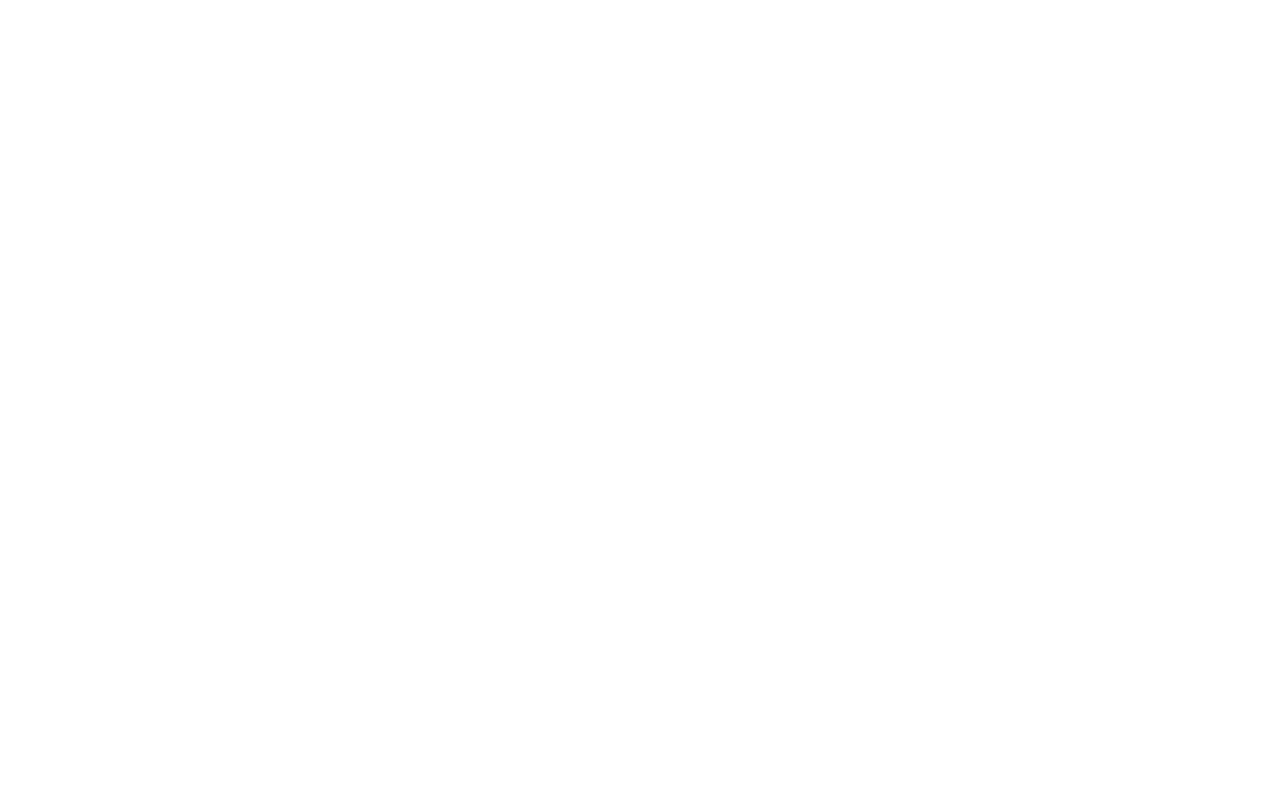
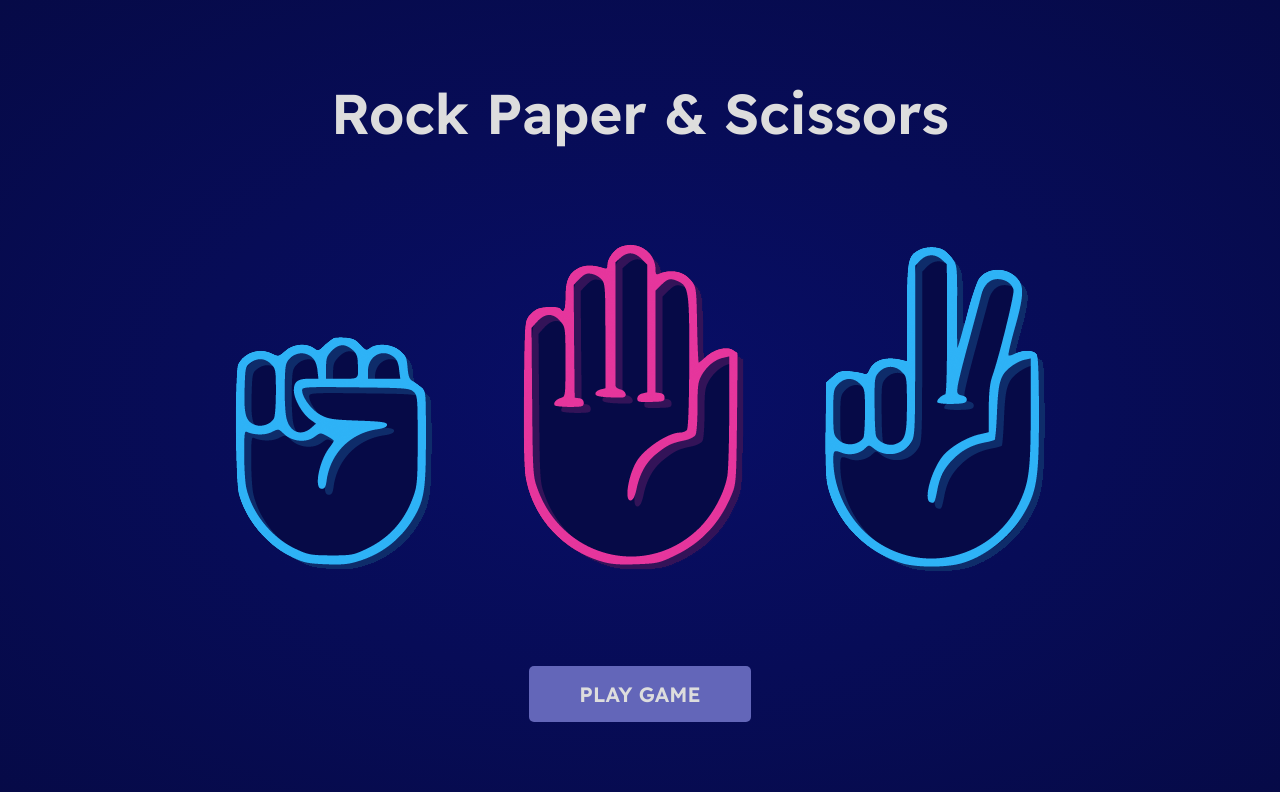
Before and after one commit to Dedenno17/rock-paper-scissors-game, a plain HTML site: page index.html in a window 1280 px wide. Drawn offline with Linux system fonts and the light colour scheme.

Commit message:
Memberi style pada opening container

```diff
--- a/index.html
+++ b/index.html
@@ -9,6 +9,12 @@
 </head>
 <body>
 
+    <div class="opening-container">
+        <h1>Rock Paper & Scissors</h1>
+        <img src="./img/openingImg.png" alt="rock paper scissors image">
+        <button class="playGameBtn">PLAY GAME</button>
+    </div>
+
     <script src="app.js"></script>
 </body>
 </html>
--- a/style.css
+++ b/style.css
@@ -0,0 +1,47 @@
+@import url('https://fonts.googleapis.com/css2?family=Nunito:wght@200;800&family=Readex+Pro:wght@200;600&family=Roboto:wght@100;500;700&family=Ubuntu:wght@300;500;700&family=Varela+Round&display=swap');
+
+/* awalan style */
+*{
+    margin: 0;
+    padding: 0;
+    box-sizing: border-box;
+    font-family: 'Readex Pro', sans-serif;
+}
+
+body{
+    font-size: 16 px;
+}
+/* awalan style */
+
+
+
+/* opening container */
+.opening-container{
+    width: 100%;
+    height: 100vh;
+    display: flex;
+    flex-direction: column;
+    justify-content: space-evenly;
+    align-items: center;
+    background: radial-gradient(#080e67, #060a47);
+    opacity: 1;
+    visibility: visible;
+}
+h1{
+    font-size: 3.5rem;
+    color: #ddd;
+}
+.playGameBtn{
+    padding: 15px 50px;
+    font-size: 1.3rem;
+    border-radius: 5px;
+    border: none;
+    outline: none;
+    cursor: pointer;
+    color: #ddd;
+    font-weight: bold;
+    background-color: #6366b9;
+}
+.playGameBtn:active{
+    transform: scale(.98);
+}
```
